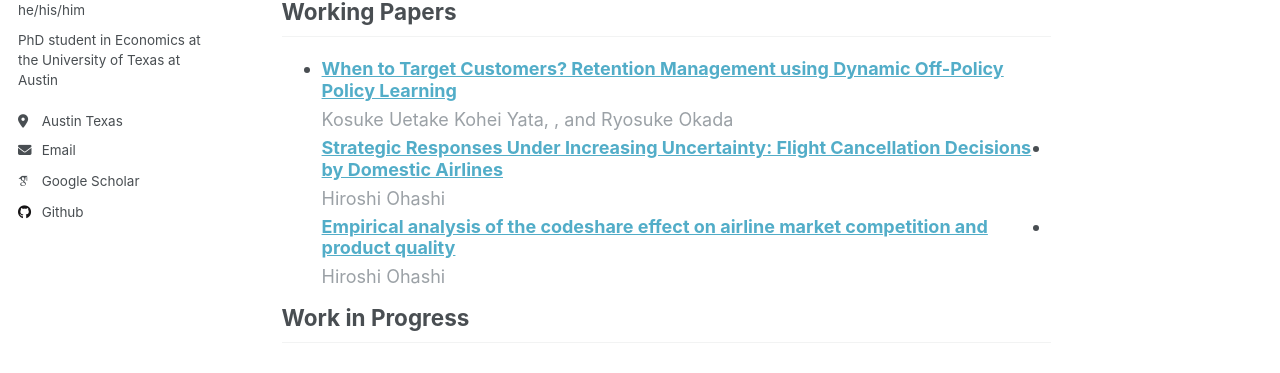
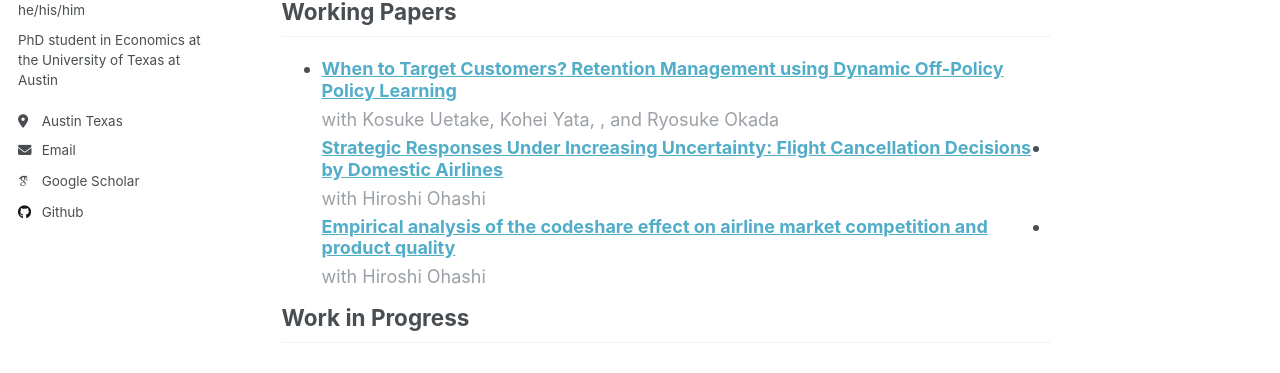
Before and after one commit to ryuya-ko/ryuya-ko.github.io, a Jekyll site: the page built from _pages/about.md, in a window 1280 px wide and 1076 px high. Shown: the part 323-696 px from the top of the window. Built offline with Jekyll 4.4.1, drawn with Linux system fonts in a browser that asks for light colours; some web fonts are replaced.

Commit message:
minor adjustment

```diff
--- a/_includes/archive-single-cv.html
+++ b/_includes/archive-single-cv.html
@@ -32,13 +32,18 @@
       <!-- add coauthors if exists as post.coauthors -->
       <p class="page__meta" itemprop="author">
         {% if post.coauthors %}
+        with
         <!-- list coauthors as Fullname 1, Fullname 2, ..., and Fullname N in one line-->
         <!-- notice that coauthors contain the names connected by , -->
         {% assign coauthors = post.coauthors | split: "," %}
         {% for coauthor in coauthors %}
         {% assign coauthor = coauthor | strip %}
         {% if forloop.first %}
+        {% if coauthors.size > 2 %}
+        {{ coauthor }},
+        {% else %}
         {{ coauthor }}
+        {% endif %}
         {% elsif forloop.last %}
         {% if coauthors.size > 2 %}
         , and {{ coauthor }}
```
Also changed, not shown: _publications/2024-05-02-optimal_targeting.md (+1 -1 lines).
